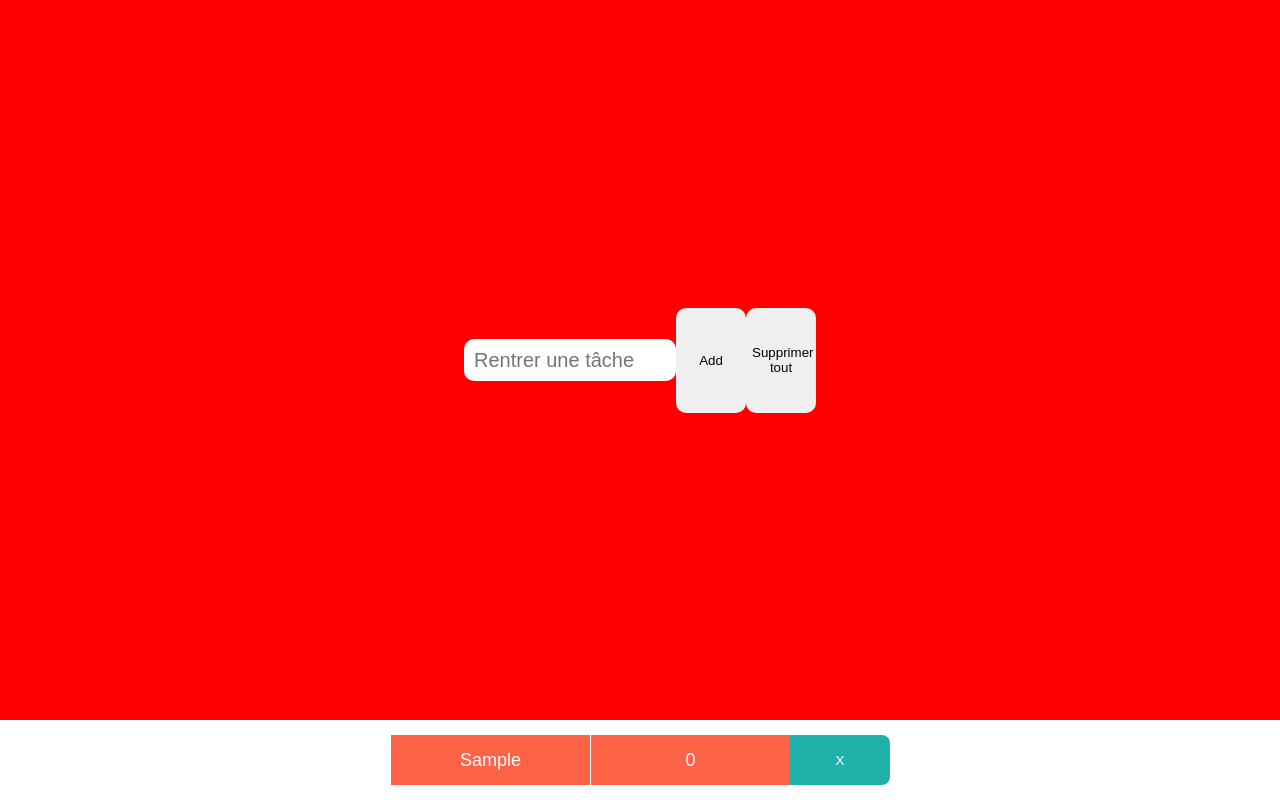
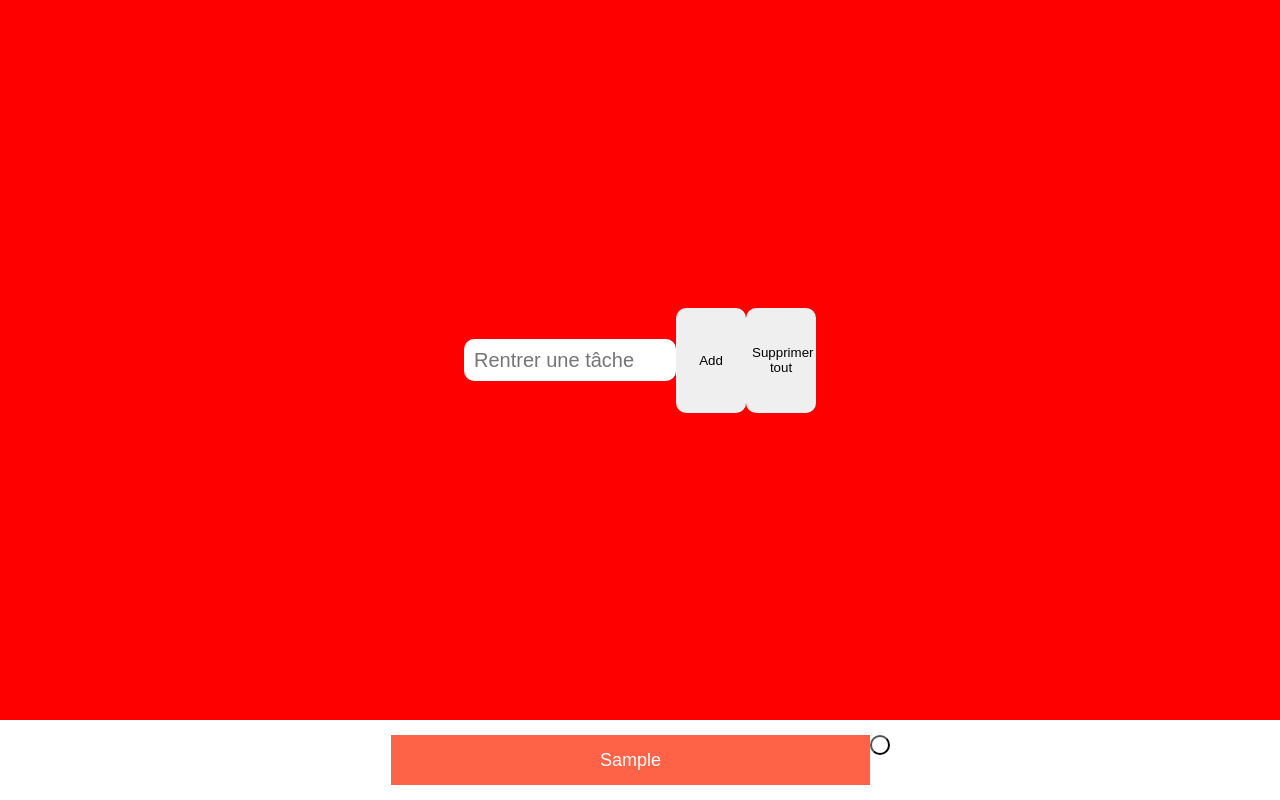
Before and after one commit to stevenzab/TodoList, a React (Create React App) app in the folder my-app/: page / in a window 1280 px wide. Both pictures are taken after typing "Sample" into the empty fields and a click on the button "Add". Built offline with nearby package versions, Linux system fonts and the light colour scheme.

Commit message:
[FIX] interface & remove deadline

```diff
--- a/my-app/src/components/TodoTask.tsx
+++ b/my-app/src/components/TodoTask.tsx
@@ -11,15 +11,15 @@ const TodoTask = ({ task, completeTask }: Props) => {
     <div className="task">
       <div className="content">
         <span>{task.taskName}</span>
-        <span>{task.deadline}</span>
       </div>
+      <div className="circle">
         <button
           onClick={() => {
             completeTask(task.taskName);
           }}
         >
-        X
         </button>
+      </div>
     </div>
   );
 };
--- a/my-app/src/components/interface.ts
+++ b/my-app/src/components/interface.ts
@@ -1,4 +1,3 @@
 export interface ITask {
     taskName: string;
-    deadline: number;
 }
--- a/my-app/src/styles/list.css
+++ b/my-app/src/styles/list.css
@@ -80,12 +80,39 @@
   }
 
   .task button {
-    flex: 20%;
+    /* flex: 20%;
     height: 100%;
     border: none;
-    background-color: lightseagreen;
     border-top-right-radius: 8px;
     border-bottom-right-radius: 8px;
-    color: white;
+    cursor: pointer; */
+    width: 20px;
+    height: 20px;
+    border-radius: 50%;
+    background-color: white;
+    border-color: black;
+    display: flex;
+    justify-content: center;
+    align-items: center;
     cursor: pointer;
   }
+
+/* .circle {
+    width: 20px;
+    height: 20px;
+    border-radius: 50%;
+    background-color: white;
+    border-color: black;
+    display: flex;
+    justify-content: center;
+    align-items: center;
+    cursor: pointer;
+  } */
+
+  /* .circle:hover {
+    background-color: blue;
+  } */
+
+.delete {
+    display: flex;
+  }
```
Lines whose indentation alone changed are shown as unchanged.
